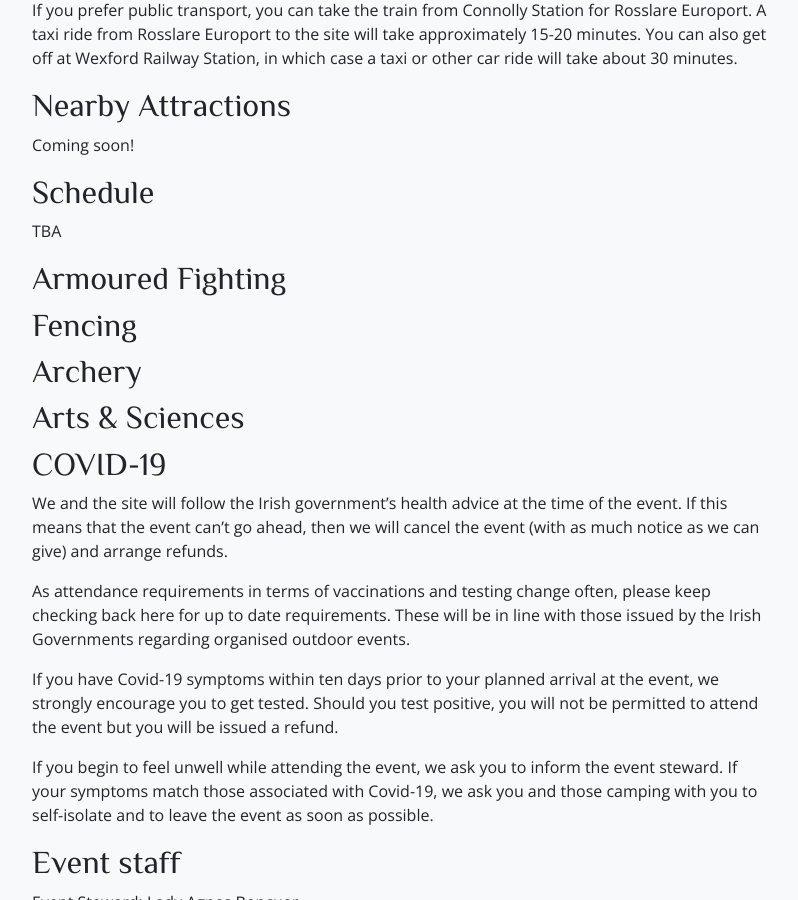
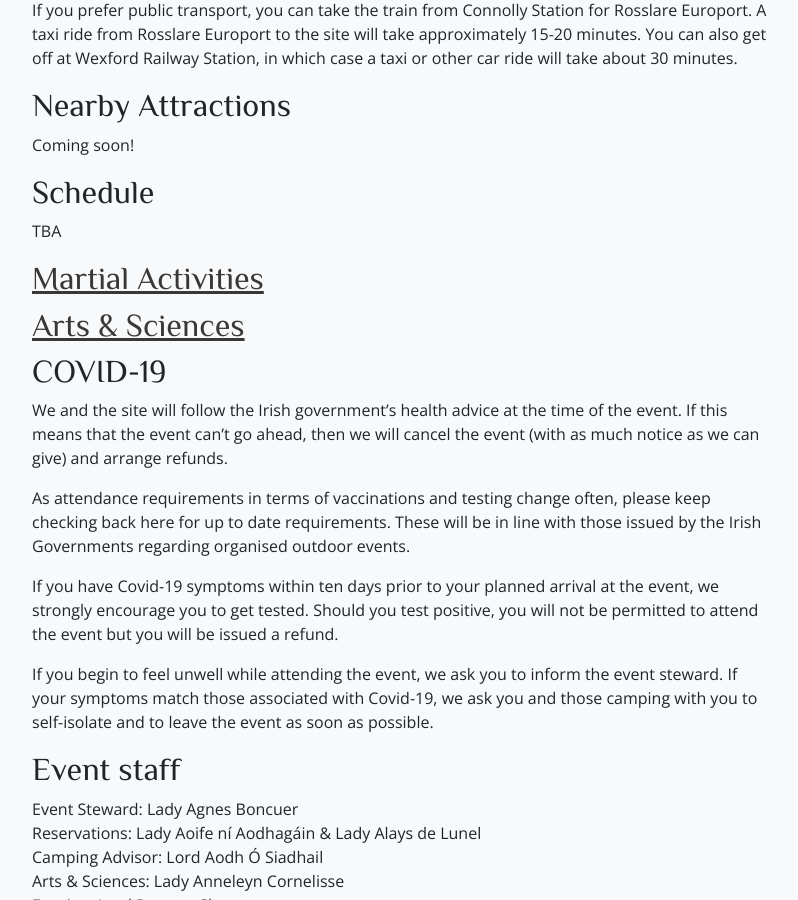
Before and after one commit to drachenwald/dun-in-mara, a Jekyll site: the page built from events/2022/strawberry-raid/index.md, in a window 1280 px wide and 900 px high, scrolled down 998 px. Shown: the whole window, without its empty margins (50-848 px from the left). Built offline with Jekyll 4.4.1, drawn with Linux system fonts in a browser that asks for light colours; comment, search, counter and statistics services are not loaded.

Commit message:
Adding links to Martial and A&S pages

```diff
--- a/events/2022/strawberry-raid/index.md
+++ b/events/2022/strawberry-raid/index.md
@@ -36,13 +36,9 @@ Coming soon!
 
 TBA
 
-## Armoured Fighting
+## <a href="martial.md">Martial Activities</a>
 
-## Fencing
-
-## Archery
-
-## Arts & Sciences
+## <a href="artsandsciences.md">Arts & Sciences</a>
 
 ## COVID-19
 
```
